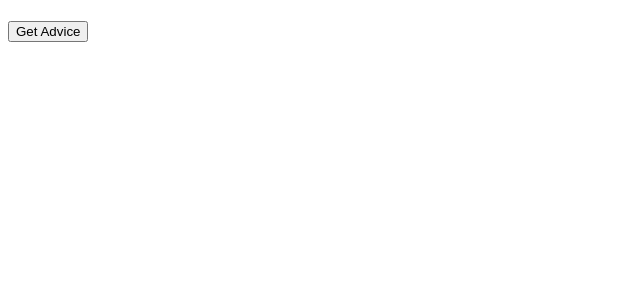
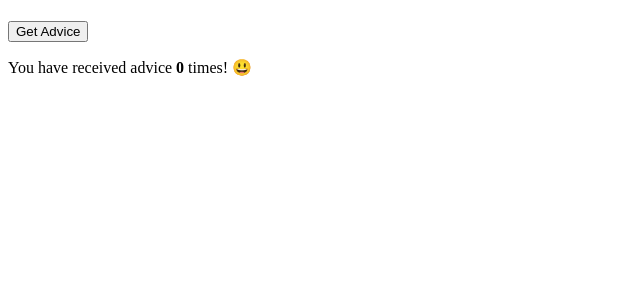
Before and after one commit to kazvee/advice-generator, a React (Create React App) app: page / in a window 1280 px wide. Shown: the top 300 px of the page, without its empty margins (0-640 px from the left). Built offline with nearby package versions, Linux system fonts and the light colour scheme.

Commit message:
Add counter to track number of times advice is received

```diff
--- a/src/App.js
+++ b/src/App.js
@@ -2,11 +2,15 @@ import { useState } from "react";
 
 const App = () => {
   const [advice, setAdvice] = useState("");
+  const [count, setCount] = useState(0);
 
   const getAdvice = async () => {
     const response = await fetch('https://api.adviceslip.com/advice');
     const data = await response.json();
     setAdvice(data.slip.advice);
+
+    const newCount = count + 1;
+    setCount(newCount);
   };
 
   return (
@@ -15,6 +19,9 @@ const App = () => {
         {advice}
       </h1>
       <button onClick={getAdvice}>Get Advice</button>
+      <p>
+        You have received advice <strong>{count}</strong> times! 😃
+      </p>
     </div>
   );
 };
```
